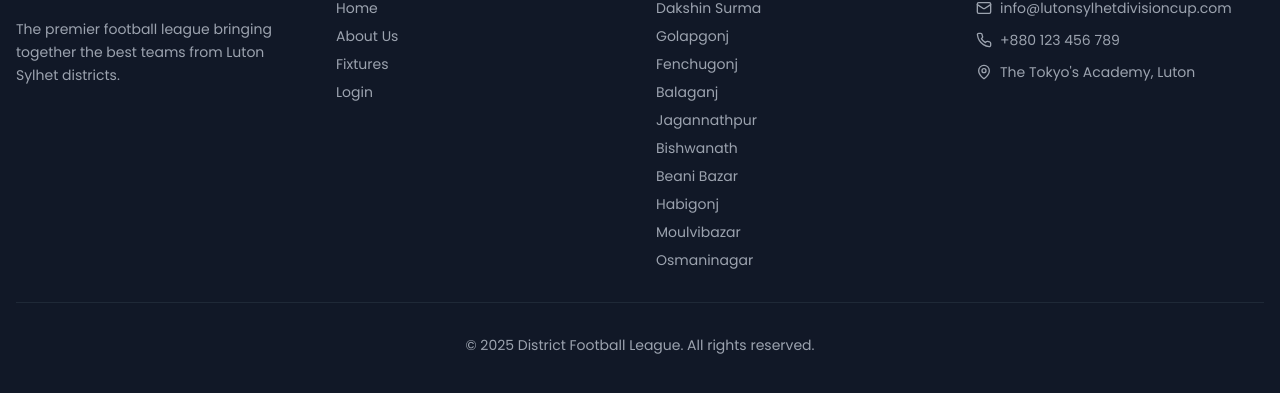
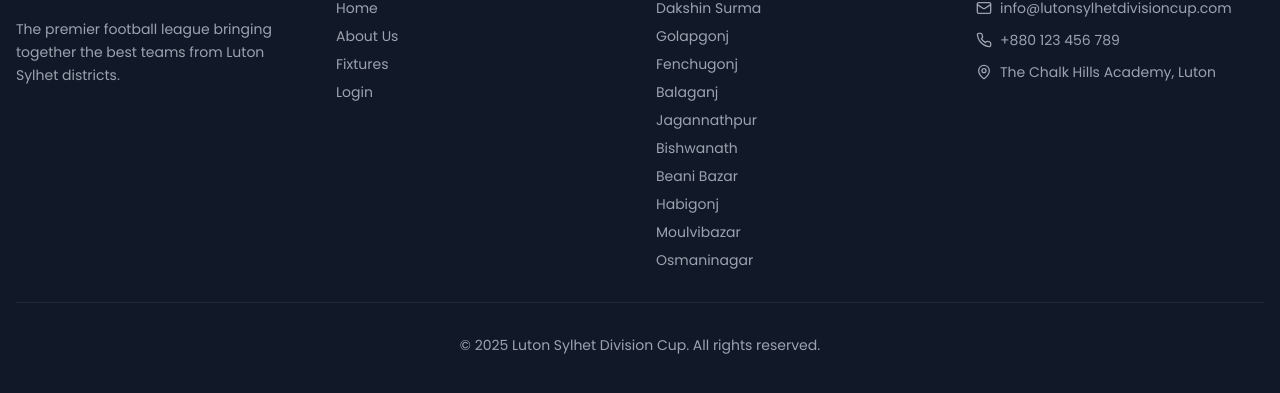
Before and after one commit to hamza-codefied/FootballLeague, a Next.js app: page / in a window 1280 px wide. Shown: the part 4549-4942 px from the top of the page. Built offline with nearby package versions, Linux system fonts and the light colour scheme.

Commit message:
changes in footer

```diff
--- a/components/footer.tsx
+++ b/components/footer.tsx
@@ -91,7 +91,7 @@ export default function Footer() {
               </div>
               <div className="flex items-center space-x-2 text-sm text-gray-400">
                 <MapPin className="w-4 h-4" />
-                <span>The Tokyo's Academy, Luton</span>
+                <span>The Chalk Hills Academy, Luton</span>
               </div>
             </div>
           </div>
@@ -99,7 +99,7 @@ export default function Footer() {
 
         <div className="border-t border-gray-800 mt-8 pt-8 text-center">
           <p className="text-gray-400 text-sm">
-            © 2025 District Football League. All rights reserved.
+            © 2025 Luton Sylhet Division Cup. All rights reserved.
           </p>
         </div>
       </div>
```
